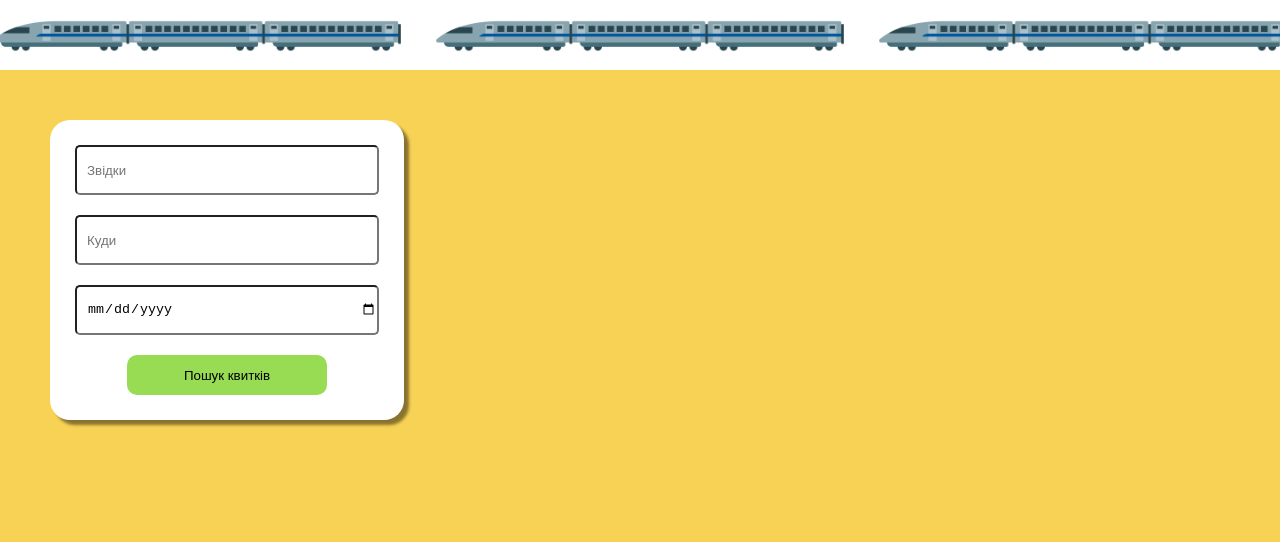
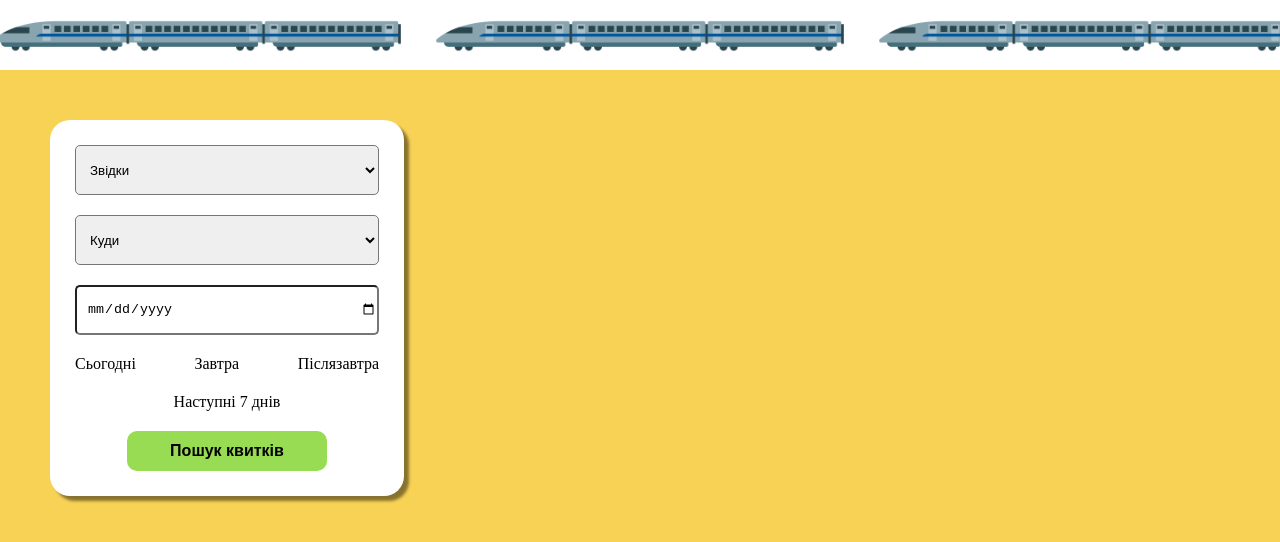
Before and after one commit to nikachu404/trains_front, a React (Vite) app: page / in a window 1280 px wide. Shown: the top 542 px of the page. Built offline with nearby package versions, Linux system fonts and the light colour scheme.

Commit message:
added validation and date options

```diff
--- a/src/components/TrainForm/TrainForm.tsx
+++ b/src/components/TrainForm/TrainForm.tsx
@@ -1,59 +1,65 @@
 import React, { useState } from 'react';
-import { getCurrentDate } from '../../helpers';
+import cn from 'classnames';
+import { SelectInput } from '..';
+import { formatDate, getCurrentDate, addDays } from '../../helpers';
 import './TrainForm.scss';
 
 type Props = {
-  onSearch: (departure: string, arrival: string) => void;
+  onSearch: (departure: string, arrival: string, date: string) => void;
 };
 
 export const TrainForm: React.FC<Props> = ({ onSearch }) => {
   const [departure, setDeparture] = useState('');
   const [arrival, setArrival] = useState('');
   const [date, setDate] = useState('');
+  const [error, setError] = useState(false);
 
-  const handleDepartureChange = (e: React.ChangeEvent<HTMLInputElement>) => {
-    setDeparture(e.target.value);
+  const handleTodayClick = () => {
+    const today = getCurrentDate();
+    setDate(today);
   };
 
-  const handleArrivalChange = (e: React.ChangeEvent<HTMLInputElement>) => {
-    setArrival(e.target.value);
+  const handleTomorrowClick = () => {
+    const tomorrow = formatDate(String(addDays(new Date(), 1))).split(' ')[0];
+    setDate(tomorrow);
   };
 
-  const handleDateChange = (e: React.ChangeEvent<HTMLInputElement>) => {
-    setDate(e.target.value);
-    console.log(e.target.value);
+  const handleDayAfterTomorrowClick = () => {
+    const dayAfterTomorrow = formatDate(String(addDays(new Date(), 2))).split(
+      ' '
+    )[0];
+    setDate(dayAfterTomorrow);
   };
 
   const handleSubmit = (e: React.FormEvent<HTMLFormElement>) => {
     e.preventDefault();
-    onSearch(departure, arrival);
+
+    if (departure && arrival && date) {
+      onSearch(departure, arrival, date);
+      setError(false);
+    } else {
+      setError(true);
+    }
   };
 
   return (
     <form onSubmit={handleSubmit} className="train-form">
-      <div>
-        <input
-          type="text"
-          className="train-form__input"
-          id="departureInput"
+      <SelectInput
+        id="departureSelect"
+        value={departure}
+        onChange={(e) => setDeparture(e.target.value)}
         placeholder="Звідки"
-          value={departure}
-          onChange={handleDepartureChange}
-          required
+        options={['Дніпро', 'Запоріжжя', 'Одеса', 'Харків', 'Київ', 'Львів']}
       />
-      </div>
-      <div>
-        <input
-          type="text"
-          className="train-form__input"
-          id="arrivalInput"
+
+      <SelectInput
+        id="arrivalSelect"
+        value={arrival}
+        onChange={(e) => setArrival(e.target.value)}
         placeholder="Куди"
-          value={arrival}
-          onChange={handleArrivalChange}
-          required
+        options={['Дніпро', 'Запоріжжя', 'Одеса', 'Харків', 'Київ', 'Львів']}
       />
-      </div>
-      <div>
+
       <input
         type="date"
         className="train-form__input"
@@ -61,13 +67,56 @@ export const TrainForm: React.FC<Props> = ({ onSearch }) => {
         placeholder="Дата"
         value={date}
         min={getCurrentDate()}
-          onChange={handleDateChange}
-          required
+        onChange={(e) => setDate(e.target.value)}
       />
+
+      <div className="train-form__date-options">
+        <div
+          className={cn('train-form__date-option', {
+            'train-form__date-option--selected': date === getCurrentDate(),
+          })}
+          onClick={handleTodayClick}
+        >
+          Сьогодні
         </div>
+
+        <div
+          className={cn('train-form__date-option', {
+            'train-form__date-option--selected':
+              date === formatDate(String(addDays(new Date(), 1))).split(' ')[0],
+          })}
+          onClick={handleTomorrowClick}
+        >
+          Завтра
+        </div>
+
+        <div
+          className={cn('train-form__date-option', {
+            'train-form__date-option--selected':
+              date === formatDate(String(addDays(new Date(), 2))).split(' ')[0],
+          })}
+          onClick={handleDayAfterTomorrowClick}
+        >
+          Післязавтра
+        </div>
+      </div>
+      <div
+        className={cn(
+          'train-form__date-option train-form__date-option--center',
+          {
+            'train-form__date-option--selected': date === 'next7days',
+          }
+        )}
+        onClick={() => setDate('next7days')}
+      >
+        Наступні 7 днів
+      </div>
+
       <button type="submit" className="train-form__button">
-        Пошук квитків
+        <span className="train-form__button-text">Пошук квитків</span>
       </button>
+
+      {error && <p>Please fill in all fields</p>}
     </form>
   );
 };
```
Lines whose indentation alone changed are shown as unchanged.
